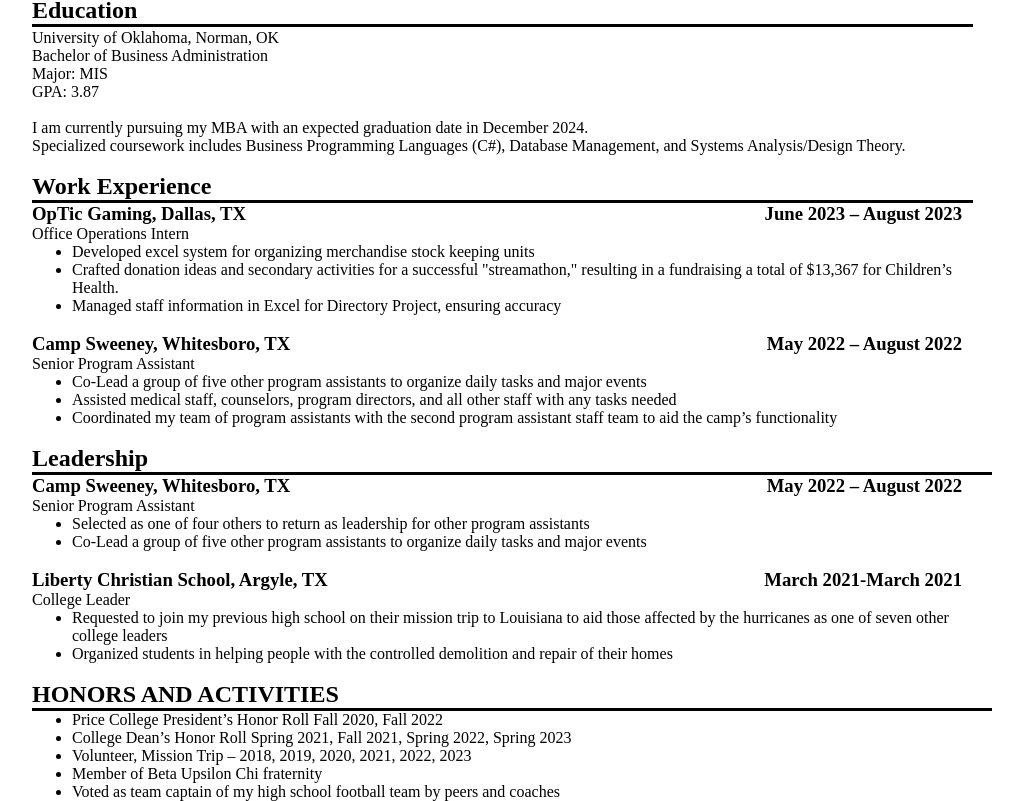
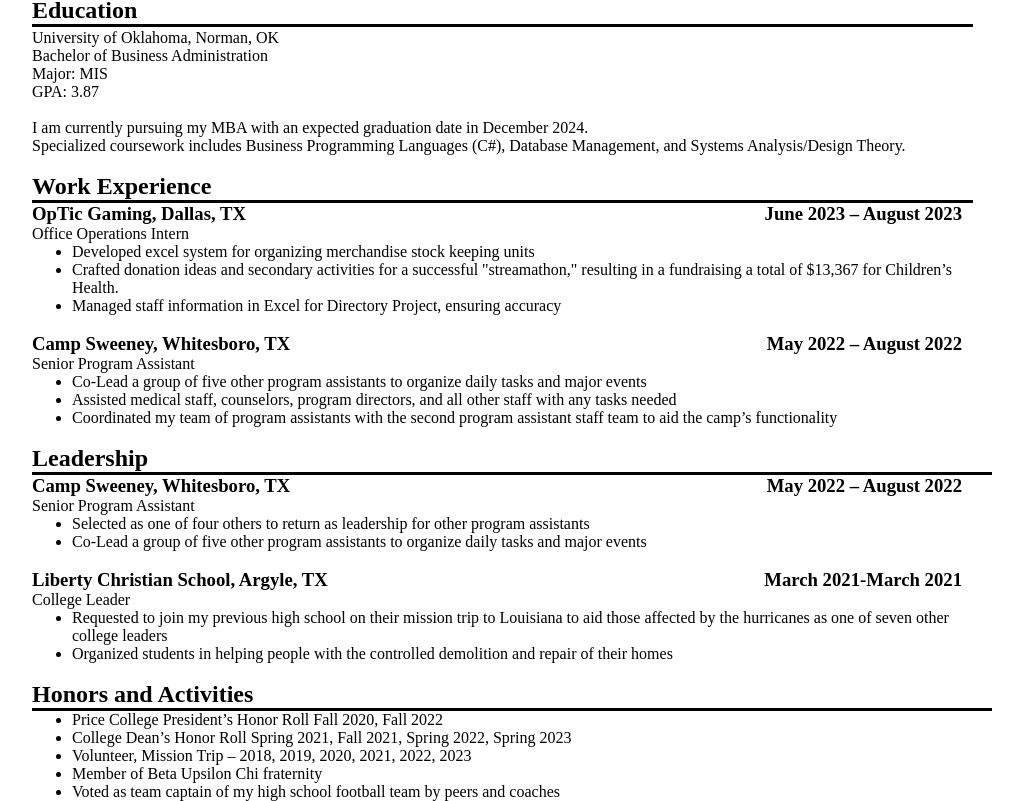
Before and after one commit to Reid-Rorick/ReidRorick, a plain HTML site: page index.html in a window 1280 px wide. Shown: the part 101-902 px from the top of the page, without its empty margins (138-1161 px from the left). Drawn offline with Linux system fonts and the light colour scheme.

Commit message:
Add files via upload

```diff
--- a/index.html
+++ b/index.html
@@ -106,7 +106,7 @@
     </div><!--Leadership-->
     <br />
 
-    <h2 class="titles">HONORS AND ACTIVITIES</h2>
+    <h2 class="titles">Honors and Activities</h2>
     <div style="margin: 0;">
         <hr class="redHor" style="margin: 0 0 0 20px !important;" />
         <div>
```
